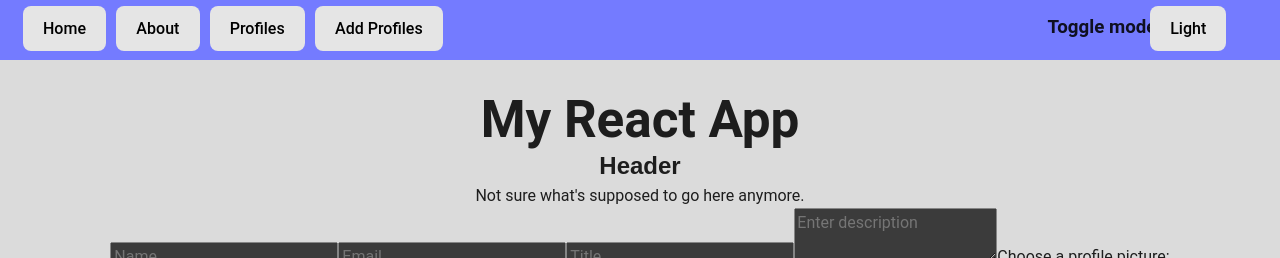
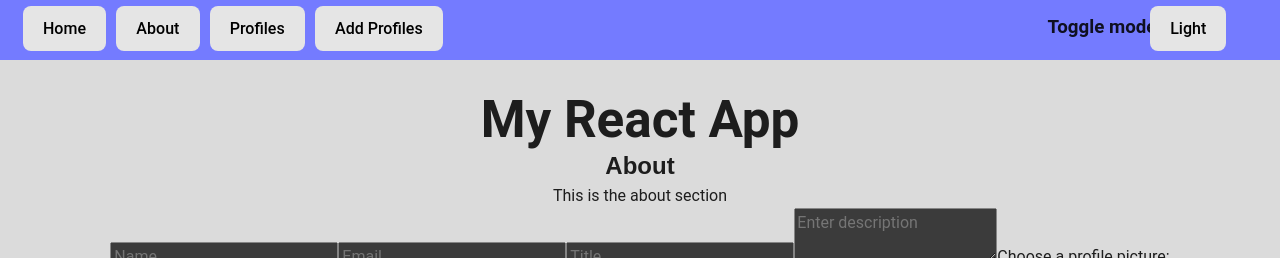
Before and after one commit to JoshShabel/profile-app-fixed, a React (Vite) app: page /profile-app-fixed/Home in a window 1280 px wide. Shown: the top 258 px of the page. Built offline with nearby package versions, Linux system fonts and the light colour scheme; no server answers.

Commit message:
Finish reimplmenenting the things I cut with lab 10

```diff
--- a/src/components/Card.jsx
+++ b/src/components/Card.jsx
@@ -1,10 +1,10 @@
 import PropTypes from 'prop-types';
 import styles from '../styles/Card.module.css'
 
-function Card({name, title, email, img}) {
+function Card({name, title, email, img, textFilter, job }) {
 { // TODO: handle alt without creating a separate string beforehand?
     let altName = "Picture of " + {name};
-    if (name !== undefined) {
+    if ((name !== undefined) && name.toLowerCase().includes(textFilter.toLowerCase()) && (job === title || job === "None Chosen")) {
         return (
             <div className={styles.cardOneStyle}>
                 <img src={img} alt={altName} />
--- a/src/components/Introduction.jsx
+++ b/src/components/Introduction.jsx
@@ -3,8 +3,8 @@ const Introduction = () => {
     return (
 
         <div className="introduction">
-            <h2>Header</h2>
-            <p>Not sure what's supposed to go here anymore.</p>
+            <h2>About</h2>
+            <p>This is the about section</p>
         </div>
     )
 }
```
